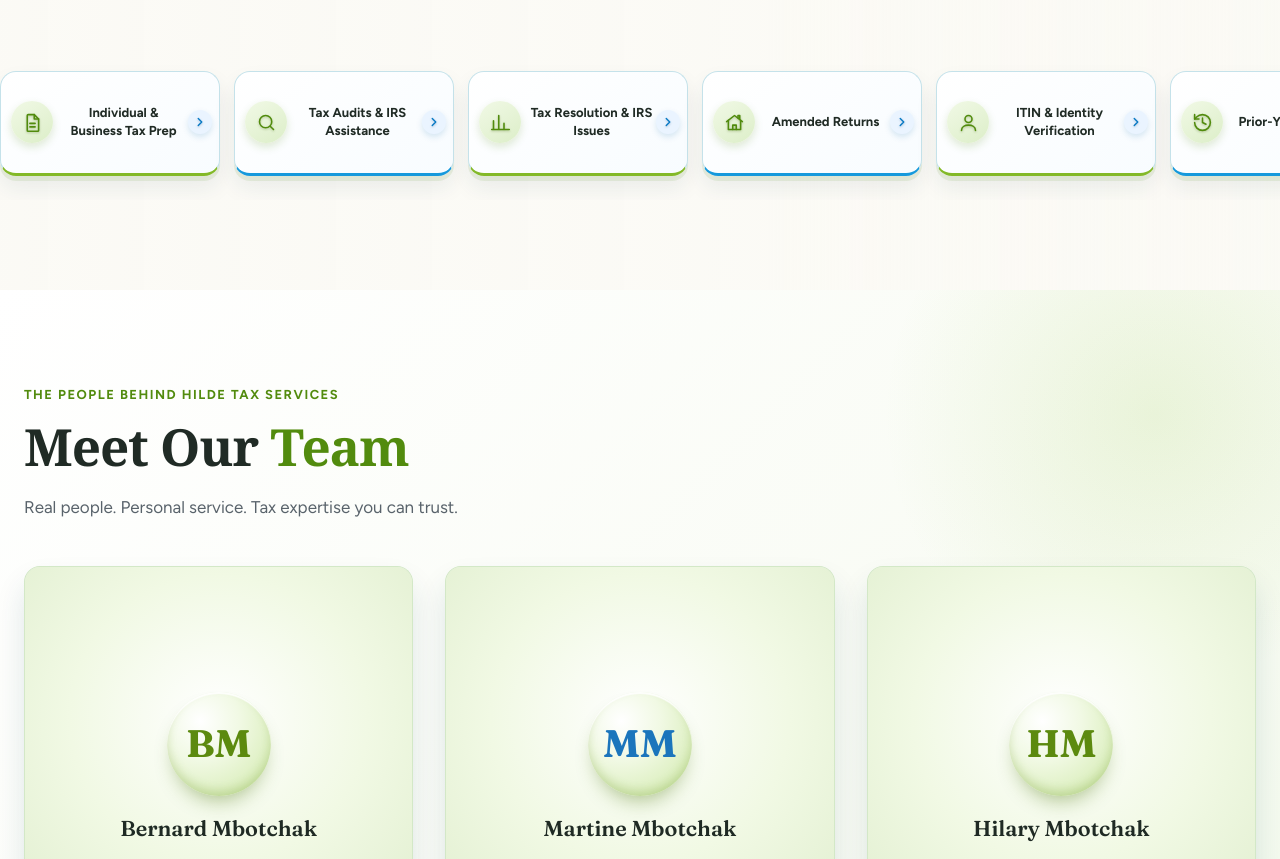
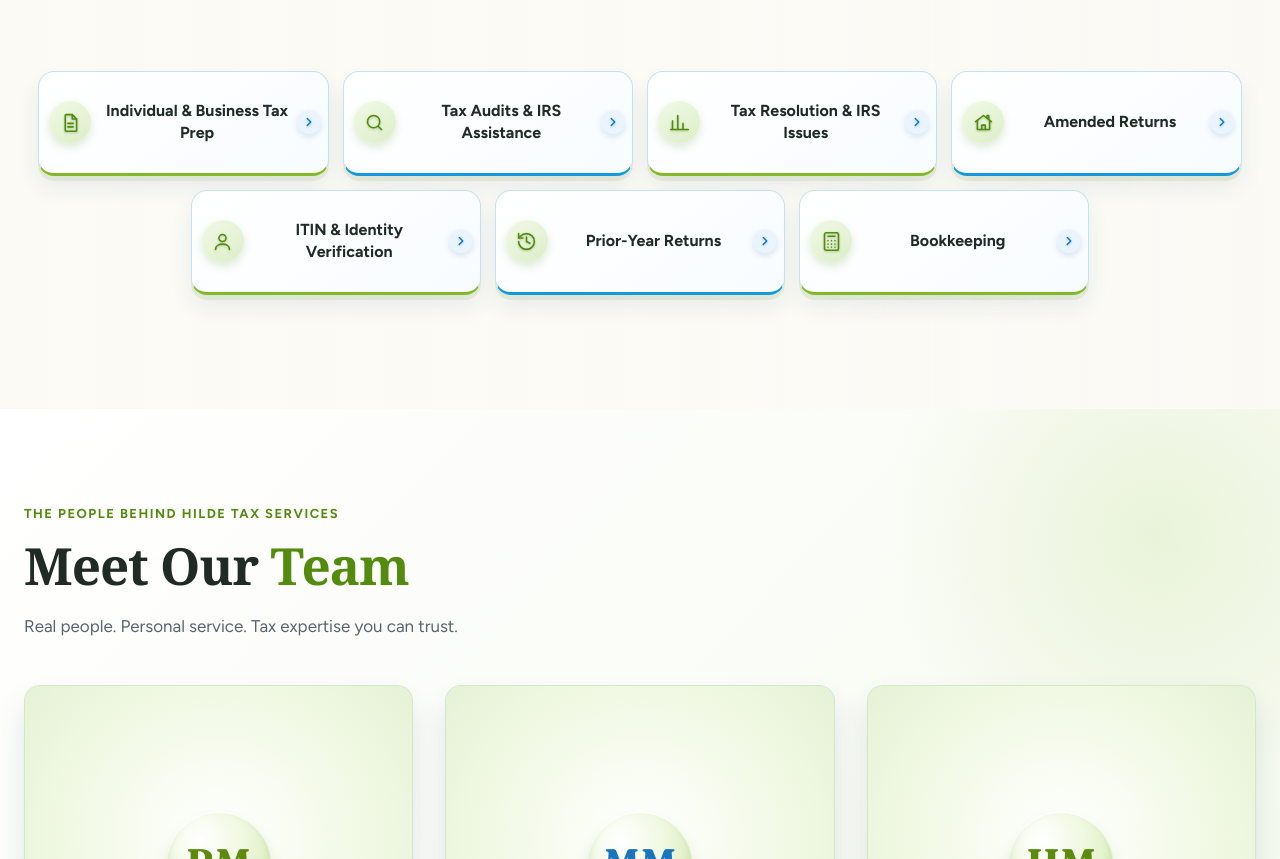
Before and after one commit to cedAang/Hilde-Tax-Services, a plain HTML site: page index.html in a window 1280 px wide. Shown: the part 1092-1951 px from the top of the page. Drawn offline with Linux system fonts and the light colour scheme.

Commit message:
Enhancement  Hilde Tax Services  commit

```diff
--- a/styles.css
+++ b/styles.css
@@ -2047,63 +2047,33 @@ html.modal-open { overflow: hidden; }
 
 
 /* =========================================
-
-   RESPONSIVE - HORIZONTAL SCROLL
-
-\========================================= */
-
-
-
+   RESPONSIVE - WRAPPING ROWS
+   Below 1400px the seven tiles wrap onto rows (4, then 3, then 2 across) instead of
+   scrolling sideways; flex-wrap + centering keeps a short last row in the middle.
+========================================= */
 @media (max-width: 1399px) {
-
   .svc-grid {
-
     display: flex;
-
-    flex-wrap: nowrap;
-
+    flex-wrap: wrap;
+    justify-content: center;
     gap: 14px;
-
-    overflow-x: auto;
-
-    padding: 12px 4px 24px;
-
-
-
-    scroll-snap-type: x proximity;
-
-    /* The earlier flex rule centers the row; centered overflow pushes the first tiles out of reach */
-    justify-content: flex-start;
-
-    scrollbar-width: thin;
-
-    -webkit-overflow-scrolling: touch;
-
-  }
-
-
-
+    overflow: visible;
+    padding: 12px clamp(1rem, 3vw, 2.5rem) 24px; /* keep the tiles off the screen edges */
+  }
   .svc-grid > li,
-
   .svc-grid > li:nth-child(n) {
-
-    flex: 0 0 220px;
-
-    scroll-snap-align: start;
-
-  }
-
-
-
-  .svc-grid .svc-name {
-
-    font-size: 13px;
-
-  }
-
-}
-
-
+    flex: 0 1 calc((100% - 3 * 14px) / 4);
+  }
+}
+@media (max-width: 1100px) {
+  .svc-grid > li,
+  .svc-grid > li:nth-child(n) { flex-basis: calc((100% - 2 * 14px) / 3); }
+}
+@media (max-width: 760px) {
+  .svc-grid > li,
+  .svc-grid > li:nth-child(n) { flex-basis: calc((100% - 14px) / 2); }
+  .svc-grid .svc-name { font-size: 14px; }
+}
 
 /* Phones: stack the tiles as a list instead of a sideways scroller */
 @media (max-width: 560px) {
```
